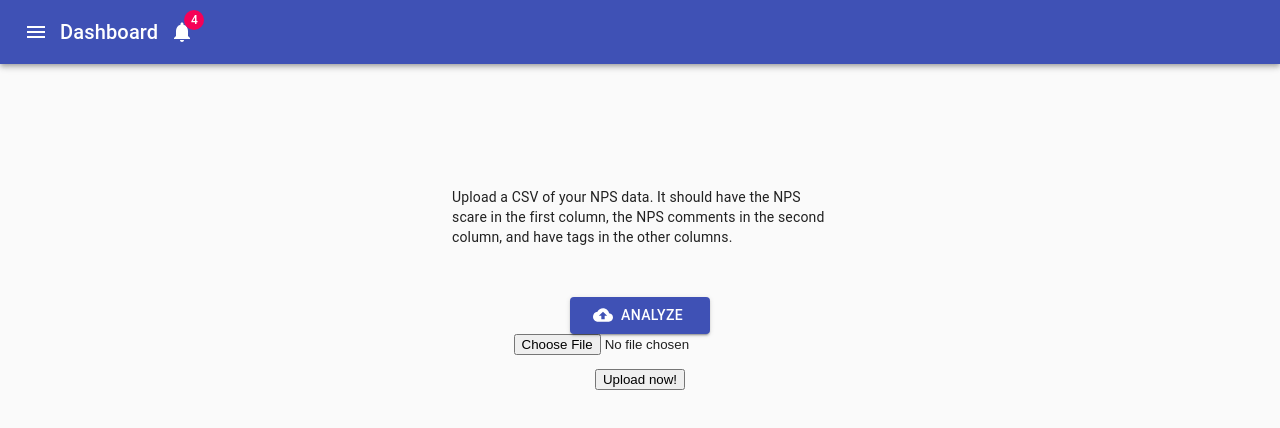
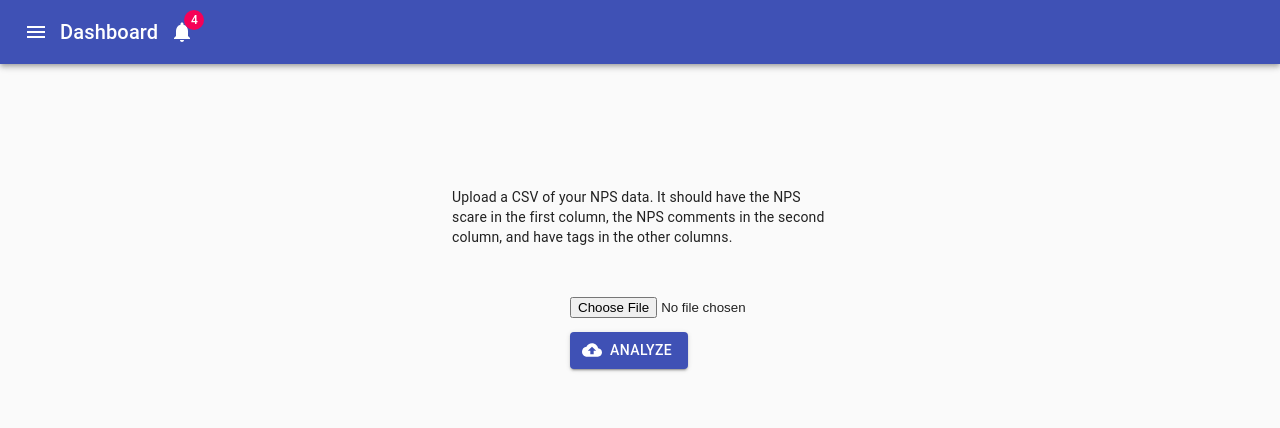
Before and after one commit to dilanustek/Promoter, a React (Create React App) app: page /home in a window 1280 px wide. Shown: the top 428 px of the page. Built offline with nearby package versions, Linux system fonts and the light colour scheme.

Commit message:
upload button works

```diff
--- a/src/FileUploader.css
+++ b/src/FileUploader.css
@@ -26,7 +26,7 @@
   align-items: center;
 }
 
-.uploadButton.uploadButton {
+.uploadSection {
   margin-top: 50px;
   width: 140px;
 }
--- a/src/FileUploader.tsx
+++ b/src/FileUploader.tsx
@@ -118,16 +118,7 @@ class FileUploader extends Component<{}, State> {
               first column, the NPS comments in the second column, and have tags
               in the other columns.
             </div>
-            <Button
-              className="uploadButton"
-              variant="contained"
-              color="primary"
-              startIcon={<CloudUploadIcon />}
-              onClick={this.uploadHandler}
-            >
-              Analyze
-            </Button>
-            <div className="App">
+            <div className="uploadSection">
               <input
                 className="csv-input"
                 type="file"
@@ -139,7 +130,14 @@ class FileUploader extends Component<{}, State> {
                 onChange={this.handleChange}
               />
               <p />
-              <button onClick={this.importCSV}> Upload now!</button>
+              <Button
+                variant="contained"
+                color="primary"
+                startIcon={<CloudUploadIcon />}
+                onClick={this.importCSV}
+              >
+                Analyze
+              </Button>
             </div>
           </section>
         </section>
```
